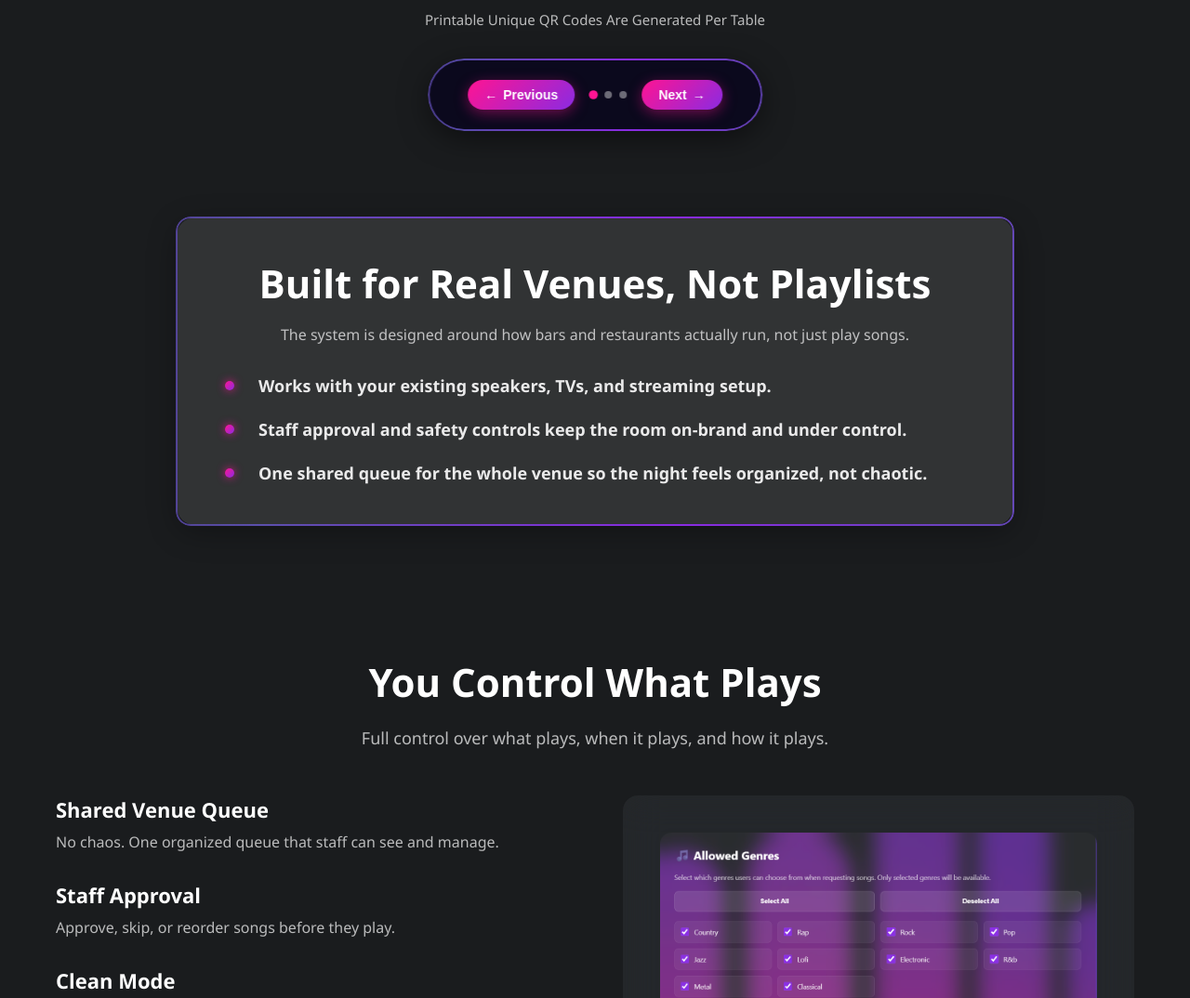
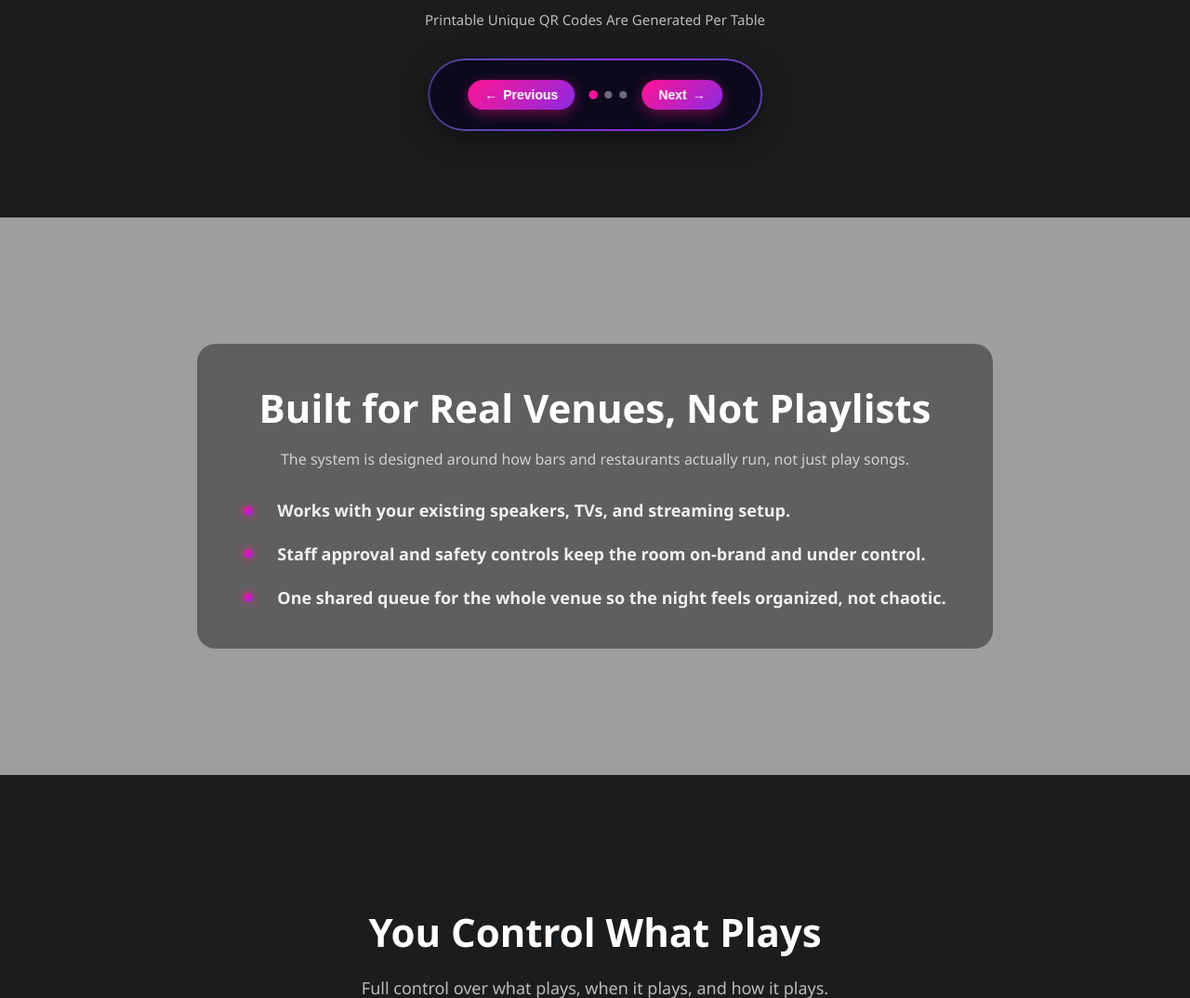
Before and after one commit to CODING4DUMMIES2/whatsthat, a Flask app: page / in a window 1280 px wide; the page is wider, and only the part inside the window is pictured. Shown: the part 1942-3016 px from the top of that part at 93% size. Run offline with Flask 3, Linux system fonts and the light colour scheme; some libraries are stand-ins or nearby versions.

Commit message:
Add parallax window effect to Built for Real Venues section with background image

```diff
--- a/templates/landing.html
+++ b/templates/landing.html
@@ -986,13 +986,56 @@
             transform: translateY(0);
         }
 
-        /* Moments Section */
+        /* Moments Section - Parallax Window Effect */
+        .moments-section {
+            position: relative;
+            width: 100vw;
+            margin-left: calc(-50vw + 50%);
+            margin-right: calc(-50vw + 50%);
+            min-height: 600px;
+            overflow: hidden;
+            margin-top: 120px;
+            margin-bottom: 140px;
+        }
+
+        /* Background Image - Fixed for Parallax */
+        .moments-section::before {
+            content: '';
+            position: absolute;
+            top: 0;
+            left: 0;
+            width: 100%;
+            height: 200%;
+            background-image: url('C:\\Users\\DELL\\Downloads\\ChatGPT Image Jan 23, 2026, 09_40_37 PM.png');
+            background-size: cover;
+            background-position: center top;
+            background-repeat: no-repeat;
+            z-index: 0;
+            will-change: transform;
+            transform: translateY(var(--parallax-offset, 0));
+            transition: transform 0.1s ease-out;
+        }
+
+        /* Parallax Container - Acts as Window */
+        .moments-parallax-container {
+            position: relative;
+            z-index: 1;
+            min-height: 600px;
+            display: flex;
+            align-items: center;
+            justify-content: center;
+            padding: 80px 20px;
+        }
+
         .moments-feature-card {
             max-width: 900px;
-            /* Drop this section a bit lower on the page so it doesn't crowd the How It Works nav */
-            margin: 120px auto 140px;
             padding: 40px 50px;
             border-radius: 20px;
+            background: rgba(0, 0, 0, 0.4);
+            backdrop-filter: blur(10px);
+            -webkit-backdrop-filter: blur(10px);
+            position: relative;
+            z-index: 2;
         }
 
         .moments-feature-card h2 {
@@ -2800,8 +2843,9 @@
                 </div>
 
         <!-- Built for Venues Section -->
-        <div class="moments-section animate-on-scroll" id="features">
-            <div class="frosted-glass moments-feature-card">
+        <div class="moments-section" id="features">
+            <div class="moments-parallax-container">
+                <div class="moments-feature-card">
                     <h2>Built for Real Venues, Not Playlists</h2>
                     <p class="moments-feature-subtitle">The system is designed around how bars and restaurants actually run, not just play songs.</p>
                     <ul class="moments-features">
@@ -2809,6 +2853,7 @@
                         <li>Staff approval and safety controls keep the room on-brand and under control.</li>
                         <li>One shared queue for the whole venue so the night feels organized, not chaotic.</li>
                     </ul>
+                </div>
             </div>
         </div>
 
@@ -3659,6 +3704,38 @@
             }
         }
 
+        // Parallax Scroll Effect for Moments Section
+        function initParallaxEffect() {
+            const momentsSection = document.querySelector('.moments-section');
+            if (!momentsSection) return;
+
+            const background = momentsSection.querySelector('::before') || momentsSection;
+
+            function updateParallax() {
+                const rect = momentsSection.getBoundingClientRect();
+                const windowHeight = window.innerHeight;
+                const sectionTop = rect.top;
+                const sectionHeight = rect.height;
+
+                // Calculate scroll progress (0 to 1 as section enters/exits viewport)
+                const scrollProgress = Math.max(0, Math.min(1,
+                    (windowHeight - sectionTop) / (windowHeight + sectionHeight)
+                ));
+
+                // Move background based on scroll (parallax effect)
+                // The background moves slower than the section, creating the window effect
+                const translateY = scrollProgress * -50; // Adjust speed here
+
+                // Apply transform to the ::before pseudo-element via CSS variable
+                momentsSection.style.setProperty('--parallax-offset', `${translateY}%`);
+            }
+
+            // Update on scroll
+            window.addEventListener('scroll', updateParallax, { passive: true });
+            window.addEventListener('resize', updateParallax);
+            updateParallax(); // Initial call
+        }
+
         // Scroll Animation Observer
         function initScrollAnimations() {
             const observerOptions = {
```
Lines whose indentation alone changed are shown as unchanged.
